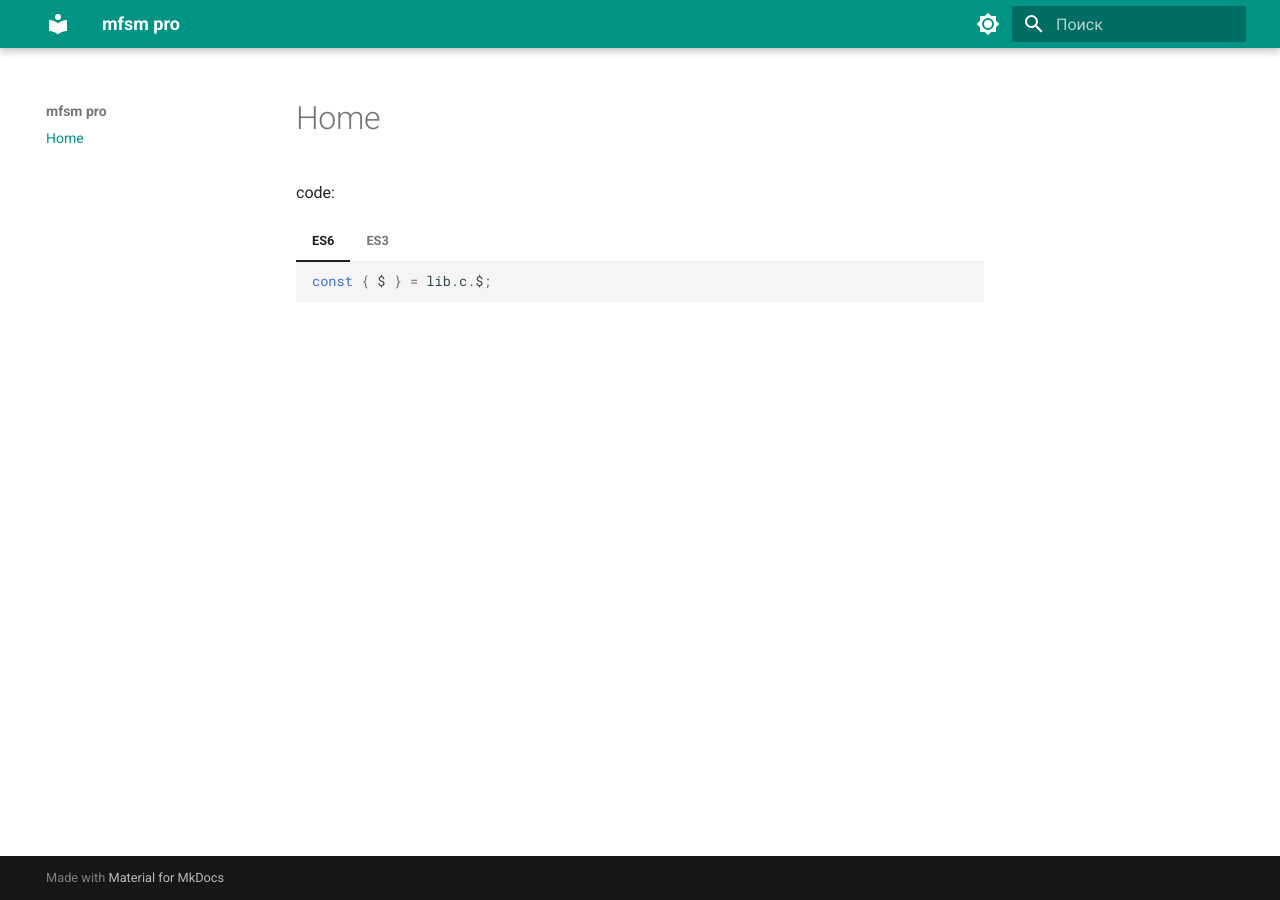
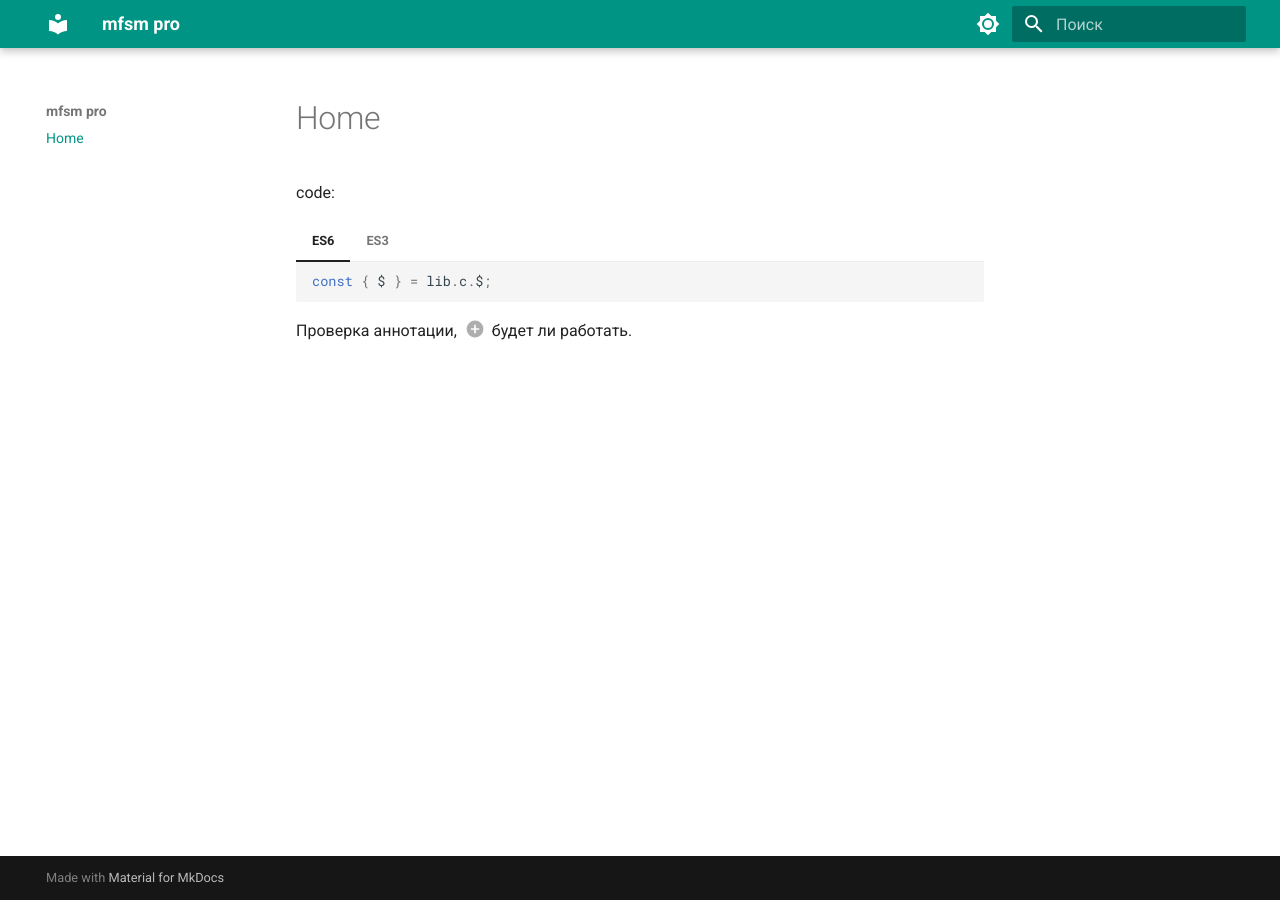
Before and after one commit to amerkhanov/mfsm, an MkDocs documentation site: the page built from docs/index.md, in a window 1280 px wide. Built offline with MkDocs 1.6.1 and Material for MkDocs 9.7.7, drawn with Linux system fonts in a browser that asks for light colours.

Commit message:
Update index.md

````diff
--- a/docs/index.md
+++ b/docs/index.md
@@ -14,3 +14,8 @@ code:
     ``` javascript
     var $ = lib.c.$;
     ```
+Проверка аннотации, (1) будет ли работать.
+{ .annotate }
+
+1.  :man_raising_hand: проверка `code`, __formatted
+    text__, images.
````
